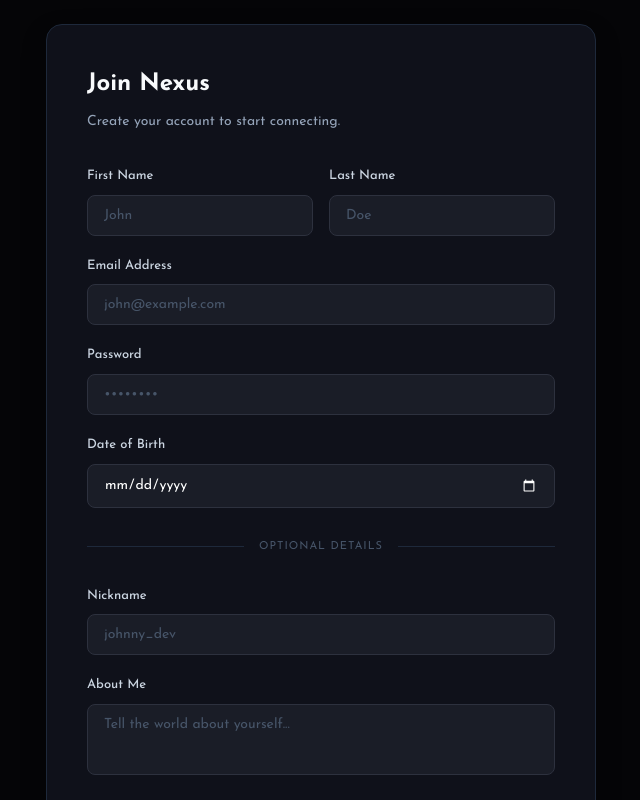
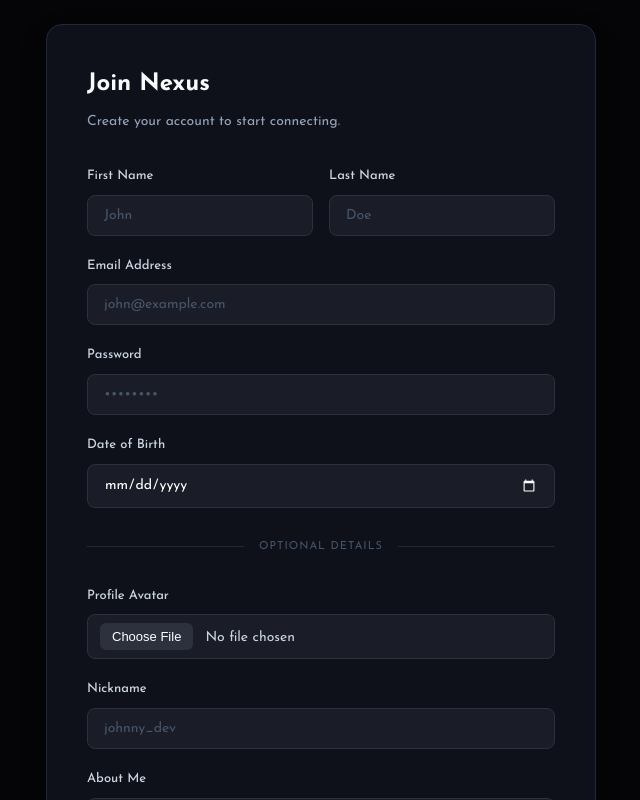
Before and after one commit to elghamari/social-network, a Next.js app in the folder web/: page /register in a window 1280 px wide. Shown: the top 800 px of the page, without its empty margins (319-959 px from the left). Built offline with nearby package versions, Linux system fonts and the light colour scheme; no server answers.

Commit message:
merge two brenches

```diff
--- a/web/app/ui/auth/login-form.tsx
+++ b/web/app/ui/auth/login-form.tsx
@@ -28,7 +28,8 @@ export function LoginForm() {
 
     try {
       const res = await authService.login(input);
-
+      router.push("/");
+router.refresh();
       if (res.status === 200) {
         router.push("/");
       } else {
--- a/web/app/ui/auth/register-form.tsx
+++ b/web/app/ui/auth/register-form.tsx
@@ -25,6 +25,22 @@ export function RegisterForm() {
   const handleChange = (e: React.ChangeEvent<HTMLInputElement | HTMLTextAreaElement>) => {
     const { name, value } = e.target;
     setInput((prev) => ({ ...prev, [name]: value }));
+  };
+
+  const handleImageChange = (e: React.ChangeEvent<HTMLInputElement>) => {
+    const file = e.target.files?.[0];
+    if (file) {
+      if (file.size > 5 * 1024 * 1024) {
+        setError("Image size must be less than 5MB");
+        return;
+      }
+
+      const reader = new FileReader();
+      reader.onloadend = () => {
+        setInput((prev) => ({ ...prev, avatar: reader.result as string }));
+      };
+      reader.readAsDataURL(file);
+    }
   };
 
   const handleSubmit = async (e: React.FormEvent) => {
@@ -87,6 +103,26 @@ export function RegisterForm() {
           </div>
 
           <div className="nexus-group">
+            <label className="nexus-label">Profile Avatar</label>
+            <div className="nexus-file-container">
+              <input
+                type="file"
+                accept="image/*"
+                className="nexus-input"
+                onChange={handleImageChange}
+                style={{ flex: 1 }}
+              />
+              {input.avatar && (
+                <img
+                  src={input.avatar}
+                  alt="Avatar Preview"
+                  className="nexus-avatar-preview"
+                />
+              )}
+            </div>
+          </div>
+
+          <div className="nexus-group">
             <label className="nexus-label">Nickname</label>
             <input type="text" name="nickname" className="nexus-input" onChange={handleChange} placeholder="johnny_dev" />
           </div>
--- a/web/app/ui/auth/register.css
+++ b/web/app/ui/auth/register.css
@@ -1,3 +1,11 @@
+.register-page {
+    min-height: 100vh;
+    display: flex;
+    align-items: center;
+    justify-content: center;
+    padding: 24px;
+}
+
 .nexus-register-card {
     background-color: #0f111a;
     padding: 40px;
@@ -7,19 +15,14 @@
     max-width: 550px;
     box-shadow: 0 10px 25px rgba(0, 0, 0, 0.3);
 }
+
 .nexus-title {
     color: #f8fafc;
     font-size: 24px;
     font-weight: 700;
     margin-bottom: 8px;
 }
-.register-page {
-  min-height: 100vh;
-  display: flex;
-  align-items: center;
-  justify-content: center;
-  padding: 24px;
-}
+
 .nexus-subtitle {
     color: #94a3b8;
     font-size: 14px;
@@ -130,8 +133,45 @@
     margin-bottom: 20px;
 }
 
-/* Style for the date input icon in dark mode */
 input[type="date"]::-webkit-calendar-picker-indicator {
     filter: invert(1);
     cursor: pointer;
 }
+
+.nexus-file-container {
+    display: flex;
+    align-items: center;
+    gap: 15px;
+}
+
+input[type="file"].nexus-input {
+    padding: 8px 12px;
+    color: #cbd5e1;
+    cursor: pointer;
+}
+
+input[type="file"]::-webkit-file-upload-button {
+    background-color: #2d313e;
+    color: #ffffff;
+    border: none;
+    border-radius: 6px;
+    padding: 6px 12px;
+    margin-right: 12px;
+    cursor: pointer;
+    font-size: 13px;
+    transition: background-color 0.2s;
+}
+
+input[type="file"]::-webkit-file-upload-button:hover {
+    background-color: #4f46e5;
+}
+
+.nexus-avatar-preview {
+    width: 44px;
+    height: 44px;
+    border-radius: 50%;
+    object-fit: cover;
+    border: 2px solid #4f46e5;
+    flex-shrink: 0;
+    box-shadow: 0 0 10px rgba(79, 70, 229, 0.3);
+}
```
Lines whose indentation alone changed are shown as unchanged.
